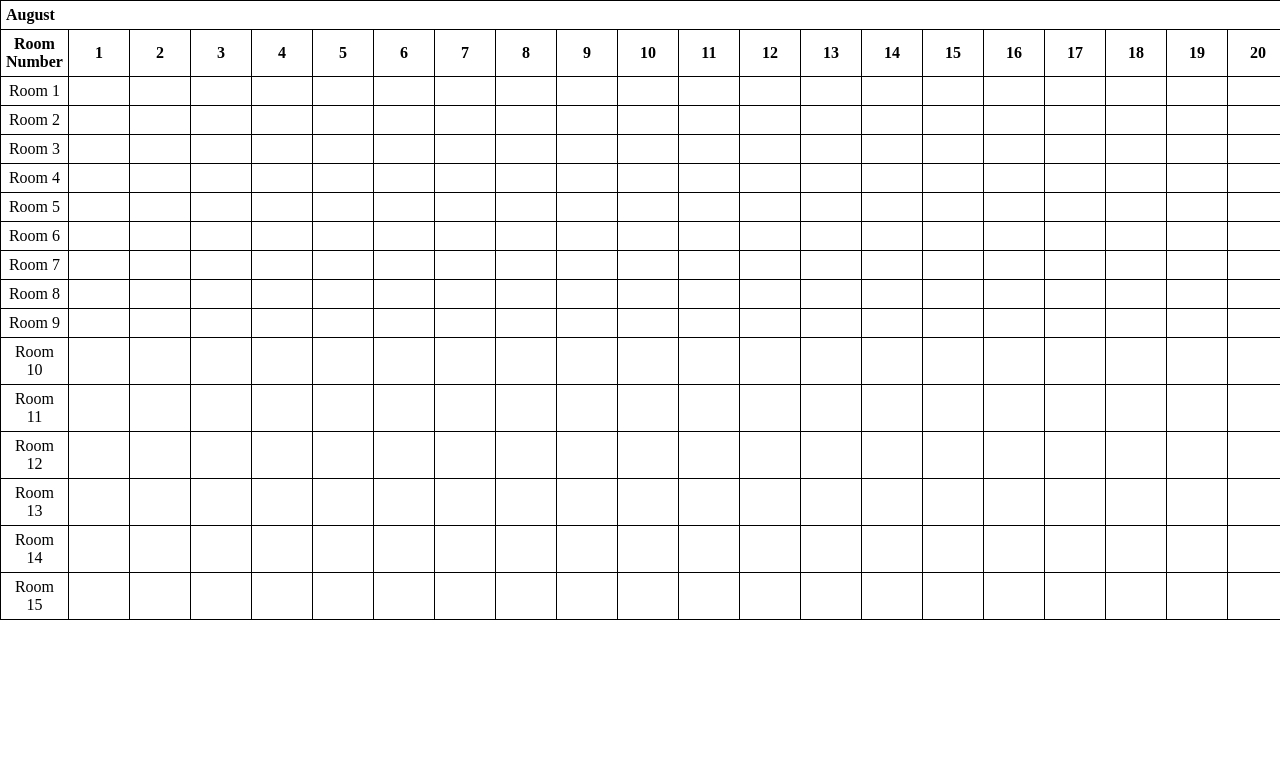
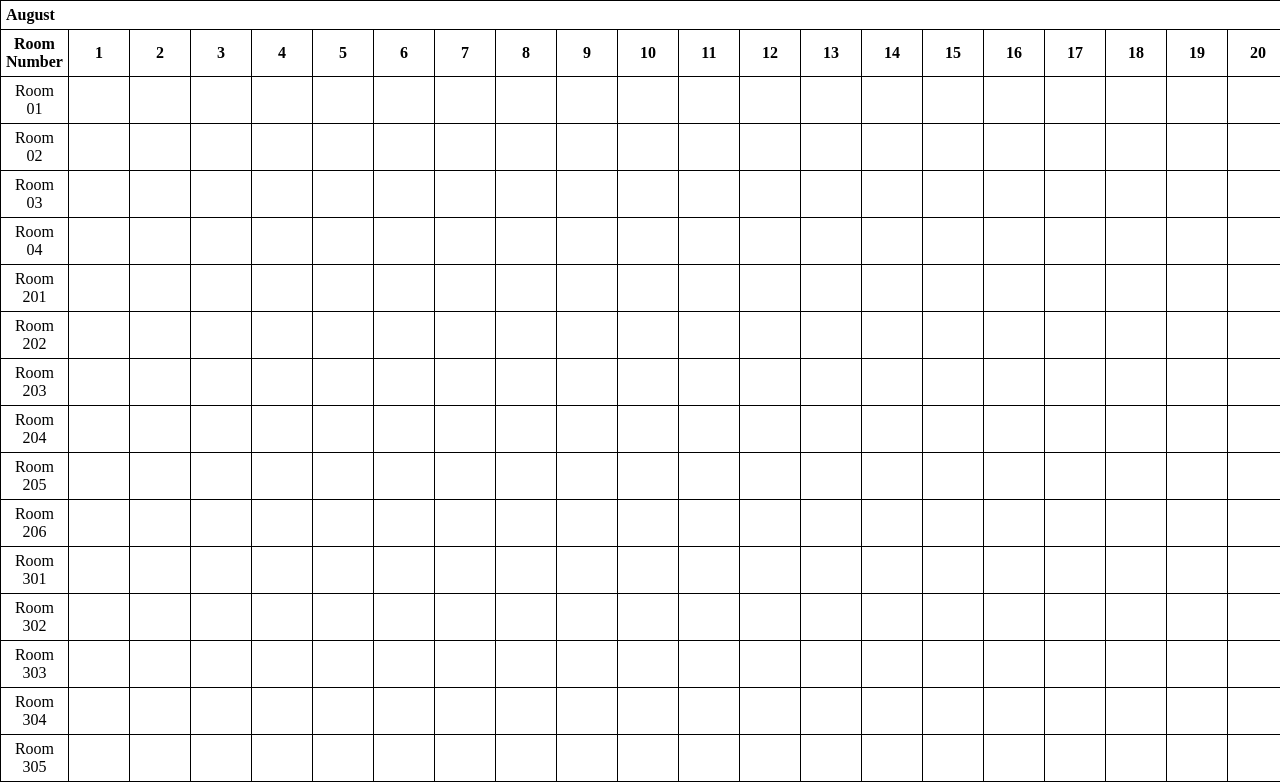
Before and after one commit to sabuka-dumbo/Reseption-tables, a Django app: template administration/tables/templates/index.html in a window 1280 px wide. Shown: the part 68-850 px from the top of the page. Before the commit the page ends 688 px from the top, so only its background shows below. Run offline with Django 3.2, Linux system fonts and the light colour scheme; the template is opened without the code that fills it, so the values that code supplies are empty.

Commit message:
Aug 10, 2025, 4:25 PM

```diff
--- a/administration/tables/templates/index.html
+++ b/administration/tables/templates/index.html
@@ -39,7 +39,7 @@
         <tbody>
             <!-- Rooms 1-15 -->
             <tr>
-                <td>Room 1</td>
+                <td>Room 01</td>
                 <td></td>
                 <td></td>
                 <td></td>
@@ -73,7 +73,7 @@
                 <td></td>
             </tr>
             <tr>
-                <td>Room 2</td>
+                <td>Room 02</td>
                 <td></td>
                 <td></td>
                 <td></td>
@@ -107,7 +107,7 @@
                 <td></td>
             </tr>
             <tr>
-                <td>Room 3</td>
+                <td>Room 03</td>
                 <td></td>
                 <td></td>
                 <td></td>
@@ -141,7 +141,7 @@
                 <td></td>
             </tr>
             <tr>
-                <td>Room 4</td>
+                <td>Room 04</td>
                 <td></td>
                 <td></td>
                 <td></td>
@@ -175,7 +175,7 @@
                 <td></td>
             </tr>
             <tr>
-                <td>Room 5</td>
+                <td>Room 201</td>
                 <td></td>
                 <td></td>
                 <td></td>
@@ -209,7 +209,7 @@
                 <td></td>
             </tr>
             <tr>
-                <td>Room 6</td>
+                <td>Room 202</td>
                 <td></td>
                 <td></td>
                 <td></td>
@@ -243,7 +243,7 @@
                 <td></td>
             </tr>
             <tr>
-                <td>Room 7</td>
+                <td>Room 203</td>
                 <td></td>
                 <td></td>
                 <td></td>
@@ -277,7 +277,7 @@
                 <td></td>
             </tr>
             <tr>
-                <td>Room 8</td>
+                <td>Room 204</td>
                 <td></td>
                 <td></td>
                 <td></td>
@@ -311,7 +311,7 @@
                 <td></td>
             </tr>
             <tr>
-                <td>Room 9</td>
+                <td>Room 205</td>
                 <td></td>
                 <td></td>
                 <td></td>
@@ -345,7 +345,7 @@
                 <td></td>
             </tr>
             <tr>
-                <td>Room 10</td>
+                <td>Room 206</td>
                 <td></td>
                 <td></td>
                 <td></td>
@@ -379,7 +379,7 @@
                 <td></td>
             </tr>
             <tr>
-                <td>Room 11</td>
+                <td>Room 301</td>
                 <td></td>
                 <td></td>
                 <td></td>
@@ -413,7 +413,7 @@
                 <td></td>
             </tr>
             <tr>
-                <td>Room 12</td>
+                <td>Room 302</td>
                 <td></td>
                 <td></td>
                 <td></td>
@@ -447,7 +447,7 @@
                 <td></td>
             </tr>
             <tr>
-                <td>Room 13</td>
+                <td>Room 303</td>
                 <td></td>
                 <td></td>
                 <td></td>
@@ -481,7 +481,7 @@
                 <td></td>
             </tr>
             <tr>
-                <td>Room 14</td>
+                <td>Room 304</td>
                 <td></td>
                 <td></td>
                 <td></td>
@@ -515,7 +515,7 @@
                 <td></td>
             </tr>
             <tr>
-                <td>Room 15</td>
+                <td>Room 305</td>
                 <td></td>
                 <td></td>
                 <td></td>
```
